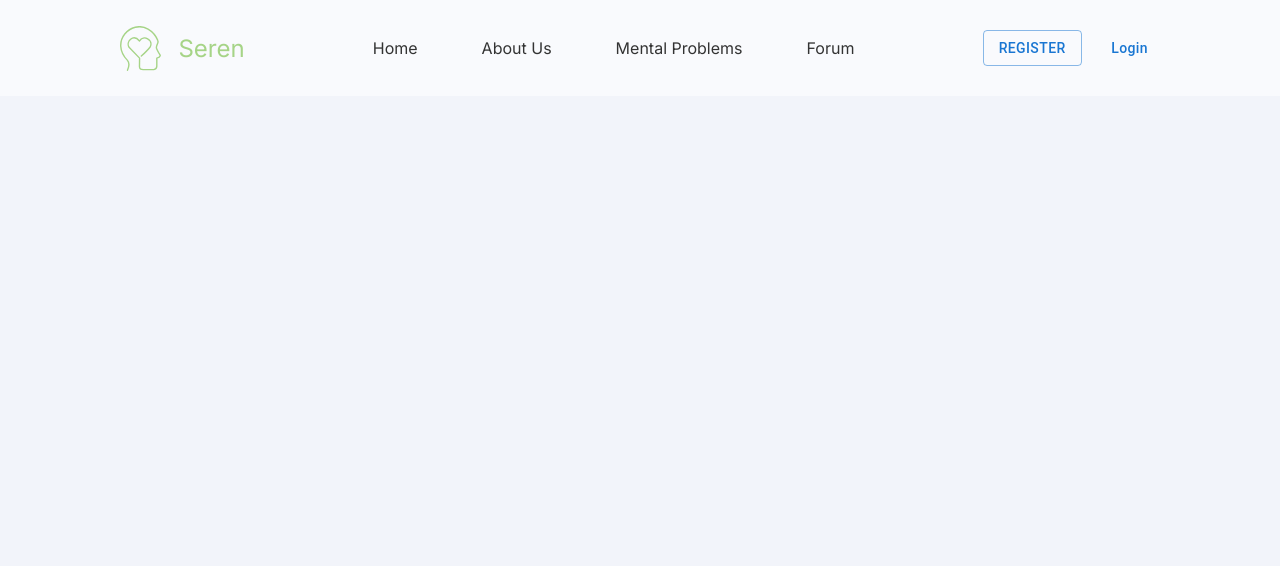
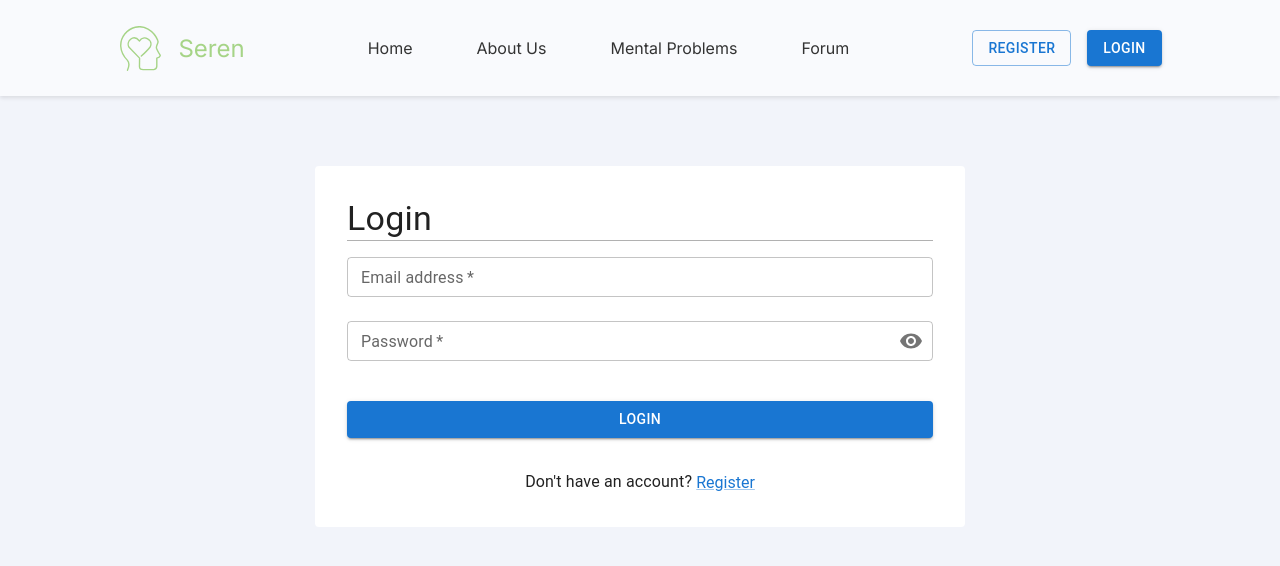
Before and after one commit to febriaaan22/milestone2, a Next.js app: page /login in a window 1280 px wide. Shown: the top 566 px of the page. Built offline with nearby package versions, Linux system fonts and the light colour scheme.

Commit message:
SS-3 feat: add login page component

```diff
--- a/package.json
+++ b/package.json
@@ -15,12 +15,14 @@
     "@mui/material": "^5.15.14",
     "bcrypt": "^5.1.1",
     "dotenv": "^16.4.5",
+    "formik": "^2.4.5",
     "jsonwebtoken": "^9.0.2",
     "next": "14.1.4",
     "react": "^18",
     "react-dom": "^18",
     "sass": "^1.72.0",
-    "sequelize": "^6.37.1"
+    "sequelize": "^6.37.1",
+    "yup": "^1.4.0"
   },
   "devDependencies": {
     "@types/bcrypt": "^5.0.2",
--- a/src/app/(routes)/login/page.tsx
+++ b/src/app/(routes)/login/page.tsx
@@ -1,8 +1,15 @@
+"use client";
 import React from "react";
 import Navbar from "@/components/Navbar";
+import { LoginContainer } from "@/containers";
 
 const LoginPage: React.FC = () => {
-  return <Navbar />;
+  return (
+    <>
+      <Navbar />
+      <LoginContainer />
+    </>
+  );
 };
 
 export default LoginPage;
--- a/src/app/globals.css
+++ b/src/app/globals.css
@@ -109,15 +109,3 @@ a {
   color: inherit;
   text-decoration: none;
 }
-
-/* Media query for dark mode */
-@media (prefers-color-scheme: dark) {
-  html {
-    color-scheme: dark;
-  }
-
-  body {
-    color: rgb(var(--foreground-rgb));
-    background-color: #1a1a1a; /* Dark mode background color */
-  }
-}
--- /dev/null
+++ b/src/components/LoginForm/LoginForm.module.scss
@@ -0,0 +1,29 @@
+.wrapper {
+    padding: 2rem;
+    margin: 2rem;
+    background-color: transparent;
+    width:650px;
+  }
+
+  .title {
+    text-align: left;
+    margin-bottom: 2rem;
+    border-bottom: 1px solid #b1b1b1;
+  }
+
+//   .form {
+
+//   }
+
+//   .input {
+
+//   }
+
+  .registerText {
+    text-align: center;
+  }
+
+  .registerLink {
+    color: #78ceb4;
+    text-decoration: none;
+  }
--- /dev/null
+++ b/src/components/LoginForm/index.tsx
@@ -0,0 +1,107 @@
+import React from "react";
+import { Formik, Form, Field } from "formik";
+import {
+  Typography,
+  Paper,
+  Box,
+  InputAdornment,
+  IconButton,
+  Link as MuiLink,
+  TextField,
+} from "@mui/material";
+import { Visibility, VisibilityOff } from "@mui/icons-material";
+import styles from "./LoginForm.module.scss";
+import { PrimaryButton } from "..";
+import { loginValidationSchema } from "../utils/ValidationSchema";
+
+interface LoginFormProps {
+  onLogin: (values: { email: string; password: string }) => void;
+  onRegisterClick: () => void;
+}
+
+const LoginForm: React.FC<LoginFormProps> = ({ onLogin, onRegisterClick }) => {
+  const [showPassword, setShowPassword] = React.useState(false);
+
+  const togglePasswordVisibility = () => {
+    setShowPassword(!showPassword);
+  };
+
+  return (
+    <Box sx={{ display: "flex", justifyContent: "center", marginTop: "3vw" }}>
+      <Paper elevation={0} className={styles.wrapper}>
+        <Typography variant="h4" className={styles.title}>
+          Login
+        </Typography>
+
+        <Formik
+          initialValues={{ email: "", password: "" }}
+          validationSchema={loginValidationSchema}
+          onSubmit={(values, { setSubmitting }) => {
+            // onSubmit logic here
+            console.log(values);
+            setSubmitting(false);
+          }}
+        >
+          {({ errors, touched }) => (
+            <Form className={styles.form}>
+              <Field
+                name="email"
+                as={TextField}
+                label="Email address"
+                fullWidth
+                size="small"
+                margin="normal"
+                required
+                error={touched.email && Boolean(errors.email)}
+                helperText={touched.email && errors.email}
+                className={styles.input}
+              />
+              <Field
+                name="password"
+                type={showPassword ? "text" : "password"}
+                as={TextField}
+                label="Password"
+                fullWidth
+                size="small"
+                margin="normal"
+                required
+                error={touched.password && Boolean(errors.password)}
+                helperText={touched.password && errors.password}
+                className={styles.input}
+                InputProps={{
+                  endAdornment: (
+                    <InputAdornment position="end">
+                      <IconButton
+                        aria-label="toggle password visibility"
+                        onClick={togglePasswordVisibility}
+                        edge="end"
+                      >
+                        {showPassword ? <VisibilityOff /> : <Visibility />}
+                      </IconButton>
+                    </InputAdornment>
+                  ),
+                }}
+              />
+              <Box sx={{ margin: "32px 0" }}>
+                <PrimaryButton type="submit" text="Login" fullWidth />
+              </Box>
+            </Form>
+          )}
+        </Formik>
+
+        <Typography className={styles.registerText}>
+          Don't have an account?{" "}
+          <MuiLink
+            component="button"
+            onClick={onRegisterClick}
+            className={styles.registerLink}
+          >
+            Register
+          </MuiLink>
+        </Typography>
+      </Paper>
+    </Box>
+  );
+};
+
+export default LoginForm;
--- a/src/components/button/primaryButton/PrimaryButton.module.scss
+++ b/src/components/button/primaryButton/PrimaryButton.module.scss
@@ -2,8 +2,10 @@
     background-color: #a6d487;
     color: #e7e7e6;
     text-transform: none;
+    box-shadow: none;
 
     &:hover {
       background-color: darken(#a6d487, 10%);
+      box-shadow: none;
     }
   }
--- a/src/components/button/primaryButton/index.tsx
+++ b/src/components/button/primaryButton/index.tsx
@@ -5,14 +5,24 @@ import styles from "./PrimaryButton.module.scss";
 interface PrimaryButtonProps {
   text: string;
   onClick?: () => void;
+  fullWidth?: boolean;
+  type?: "button" | "submit" | "reset";
 }
 
-const PrimaryButton: React.FC<PrimaryButtonProps> = ({ text, onClick }) => {
+const PrimaryButton: React.FC<PrimaryButtonProps> = ({
+  text,
+  onClick,
+  fullWidth = false,
+  type = "button",
+}) => {
   return (
     <Button
       className={styles.primary}
-      sx={{ textTransform: "none" }}
+      variant="contained"
+      color="primary"
       onClick={onClick}
+      fullWidth={fullWidth}
+      type={type}
     >
       {text}
     </Button>
--- a/src/components/index.tsx
+++ b/src/components/index.tsx
@@ -1,3 +1,4 @@
 export { default as PrimaryButton } from "./button/PrimaryButton";
 export { default as SecondaryButton } from "./button/SecondaryButton";
 export { default as Navbar } from "./Navbar";
+export { default as LoginForm } from "./LoginForm";
--- /dev/null
+++ b/src/components/utils/ValidationSchema.ts
@@ -0,0 +1,17 @@
+import * as Yup from "yup";
+
+// Regex for alphanumeric validation
+const alphanumericRegex = /^(?=.*[a-zA-Z])(?=.*[0-9])/;
+
+export const loginValidationSchema = Yup.object().shape({
+  email: Yup.string()
+    .email("Invalid email format")
+    .required("Email is required"),
+  password: Yup.string()
+    .matches(
+      alphanumericRegex,
+      "Password must contain both letters and numbers"
+    )
+    .min(8, "Password must be at least 8 characters long")
+    .required("Password is required"),
+});
--- /dev/null
+++ b/src/containers/LoginFormContainer/index.tsx
@@ -0,0 +1,21 @@
+import React from "react";
+import { useRouter } from "next/navigation";
+import LoginForm from "@/components/LoginForm";
+
+const LoginFormContainer: React.FC = () => {
+  const router = useRouter();
+
+  const handleRegisterClick = () => {
+    router.push("/register");
+  };
+
+  const handleLogin = (values: { email: string; password: string }) => {
+    const { email, password } = values;
+  };
+
+  return (
+    <LoginForm onLogin={handleLogin} onRegisterClick={handleRegisterClick} />
+  );
+};
+
+export default LoginFormContainer;
--- a/src/containers/index.tsx
+++ b/src/containers/index.tsx
@@ -0,0 +1 @@
+export { default as LoginContainer } from "./LoginFormContainer";
```
